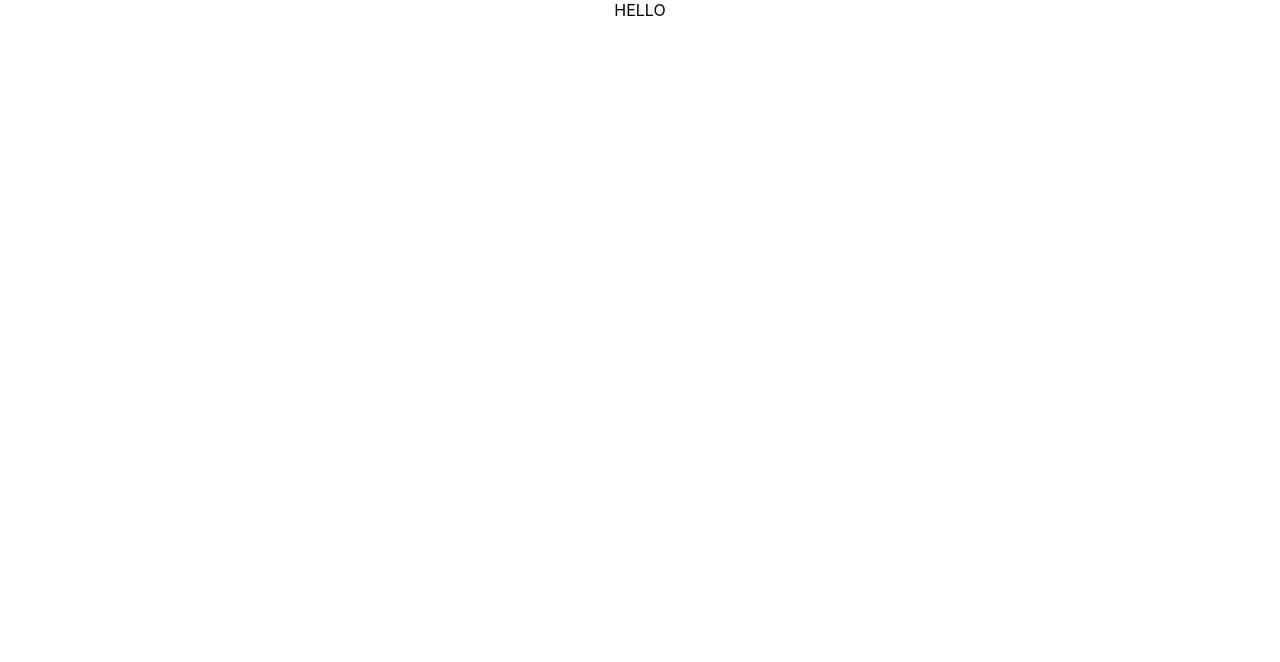
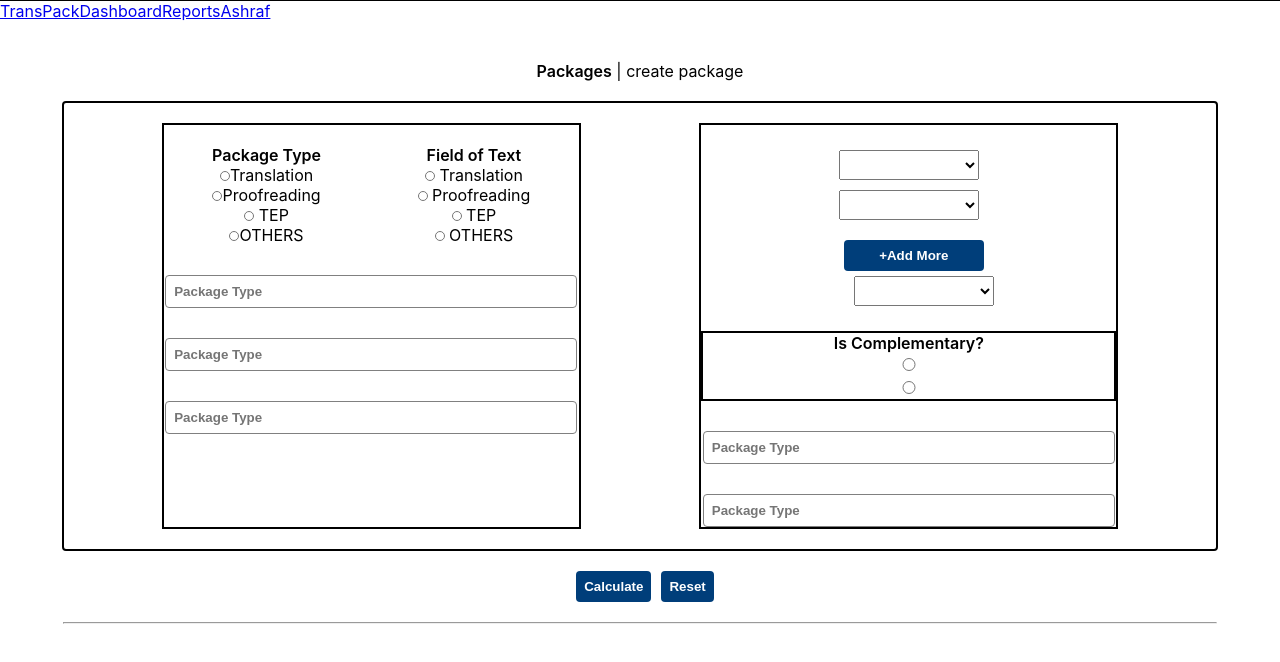
Before and after one commit to Harshsanas/Web-application-qtrans, a React (Create React App) app: page / in a window 1280 px wide. Shown: the top 662 px of the page. Built offline with nearby package versions, Linux system fonts and the light colour scheme.

Commit message:
static form

```diff
--- a/src/App.css
+++ b/src/App.css
@@ -1,38 +1,4 @@
-.App {
-  text-align: center;
+*{
+  margin:0%;
+  padding:0%;
 }
-
-.App-logo {
-  height: 40vmin;
-  pointer-events: none;
-}
-
-@media (prefers-reduced-motion: no-preference) {
-  .App-logo {
-    animation: App-logo-spin infinite 20s linear;
-  }
-}
-
-.App-header {
-  background-color: #282c34;
-  min-height: 100vh;
-  display: flex;
-  flex-direction: column;
-  align-items: center;
-  justify-content: center;
-  font-size: calc(10px + 2vmin);
-  color: white;
-}
-
-.App-link {
-  color: #61dafb;
-}
-
-@keyframes App-logo-spin {
-  from {
-    transform: rotate(0deg);
-  }
-  to {
-    transform: rotate(360deg);
-  }
-}
--- a/src/App.js
+++ b/src/App.js
@@ -1,9 +1,21 @@
 import './App.css';
+import Navbar from './Components/Navbar/Navbar';
+import Home from './Components/Home/Home';
+import { BrowserRouter as Router, Route, Switch } from "react-router-dom";
+import PageNotFound from "./Components/PageNotFound";
 
 function App() {
   return (
     <div className="App">
-    HELLO
+      <Router>
+        <Navbar />
+        <Switch>
+          <Route exact path="/">
+            <Home />
+          </Route>
+          <Route component={PageNotFound}/>
+        </Switch>
+      </Router>
     </div>
   );
 }
--- a/src/Components/Form/Form.jsx
+++ b/src/Components/Form/Form.jsx
@@ -0,0 +1,176 @@
+import React from 'react'
+import styled from 'styled-components'
+const FORMDATA = styled.div`
+  text-align: center;
+
+  button {
+    background-color: #003e7a;
+    color: white;
+    font-weight: 600;
+    cursor: pointer;
+    border: none;
+    margin-left: 10px;
+    border-radius: 4px;
+    padding: 8px 8px;
+  }
+
+  hr {
+    width: 90%;
+    margin: 20px auto;
+    background-color: black;
+  }
+
+  .form-container {
+    margin: 20px auto;
+    border: 2px solid black;
+    width: 90%;
+    justify-content: space-evenly;
+    border-radius: 4px;
+    display: grid;
+    grid-template-columns: 40% 40%;
+
+    p {
+      font-weight: 600;
+    }
+
+    .form-left {
+      border: 2px solid black;
+      width: 90%;
+      margin: 20px auto;
+
+      .form-radio {
+        margin-top: 20px;
+        display: grid;
+        grid-template-columns: auto auto;
+
+        input {
+          height: 10px;
+          cursor: pointer;
+          width: 10px;
+          background-color: white;
+          margin-top: 5px;
+        }
+      }
+
+      input {
+        width: 95%;
+        border: 1px solid grey;
+        border-radius: 4px;
+        background-color: white;
+        margin-top: 30px;
+        padding: 8px;
+        color: grey;
+        font-weight: 600;
+      }
+    }
+
+    .form-right {
+      border: 2px solid black;
+      width: 90%;
+      margin: 20px auto;
+
+      .form-compliment{
+          border: 2px solid black;
+          input{
+              margin: 5px;
+          }
+      }
+
+      input {
+        width: 95%;
+        border: 1px solid grey;
+        border-radius: 4px;
+        background-color: white;
+        margin-top: 30px;
+        padding: 8px;
+        color: grey;
+        font-weight: 600;
+      }
+
+      .form-select {
+        width: 80%;
+        margin: 20px auto;
+
+        > div {
+          margin: 15px auto;
+        }
+
+        button {
+          width: 140px;
+        }
+        select {
+          width: 140px;
+          margin: 5px 20px;
+          height: 30px;
+        }
+      }
+    }
+  }
+`;
+export default function Form() {
+    return (
+      <div>
+        <FORMDATA>
+          <p>
+            <span style={{ fontWeight: 600 }}>Packages</span> | create package
+          </p>
+
+          <div className="form-container">
+            <div className="form-left">
+              <div className="form-radio">
+                <div>
+                  <p>Package Type</p>
+                  <input type="radio" name="packagetype" />
+                  Translation
+                  <br />
+                  <input type="radio" name="packagetype" />
+                  Proofreading
+                  <br />
+                  <input type="radio" name="packagetype" /> TEP
+                  <br />
+                  <input type="radio" name="packagetype" />
+                  OTHERS
+                  <br />
+                </div>
+                <div>
+                  <p>Field of Text</p>
+                  <input type="radio" name="radioText" /> Translation
+                  <br />
+                  <input type="radio" name="radioText" /> Proofreading
+                  <br />
+                  <input type="radio" name="radioText" /> TEP
+                  <br />
+                  <input type="radio" name="radioText" /> OTHERS
+                  <br />
+                </div>
+              </div>
+              <input type="text" placeholder="Package Type" />
+              <input type="text" placeholder="Package Type" />
+              <input type="text" placeholder="Package Type" />
+            </div>
+            <div className="form-right">
+              <div className="form-select">
+                <div>
+                  <select name="" id=""></select>
+                  <select name="" id=""></select>
+                </div>
+                <div>
+                  <button>+Add More</button>
+                  <select name="" id="" style={{ marginLeft: "50px" }}></select>
+                </div>
+              </div>
+              <div className="form-compliment">
+                <p>Is Complementary?</p>
+                <input type="radio" name="complementary" /> <input type="radio" name="complementary" />
+              </div>
+              <input type="text" placeholder="Package Type" />
+              <input type="text" placeholder="Package Type" />
+            </div>
+          </div>
+          <button>Calculate</button>
+          <button>Reset</button>
+          <hr />
+        </FORMDATA>
+      </div>
+    );
+}
--- a/src/Components/Home/Home.jsx
+++ b/src/Components/Home/Home.jsx
@@ -0,0 +1,10 @@
+import React from 'react'
+import Form from '../Form/Form'
+
+export default function Home() {
+    return (
+        <div>
+            <Form/>
+        </div>
+    )
+}
--- a/src/Components/Navbar/Navbar.jsx
+++ b/src/Components/Navbar/Navbar.jsx
@@ -0,0 +1,31 @@
+import React from 'react'
+import {NavLink} from "react-router-dom"
+import styled from "styled-components"
+
+const NAVBAR=styled.div`
+display:flex;
+height:60px;
+border-top:1px solid black;
+`
+export default function Navbar() {
+    return (
+      <div>
+        <NAVBAR>
+          <div>
+            <NavLink className="nav-left" to="/">
+              TransPack
+            </NavLink>
+            <NavLink className="nav-left" to="/">
+              Dashboard
+            </NavLink>
+            <NavLink className="nav-left" to="/">
+              Reports
+            </NavLink>
+          </div>
+          <div>
+            <NavLink to="/">Ashraf</NavLink>
+          </div>
+        </NAVBAR>
+      </div>
+    );
+}
```
